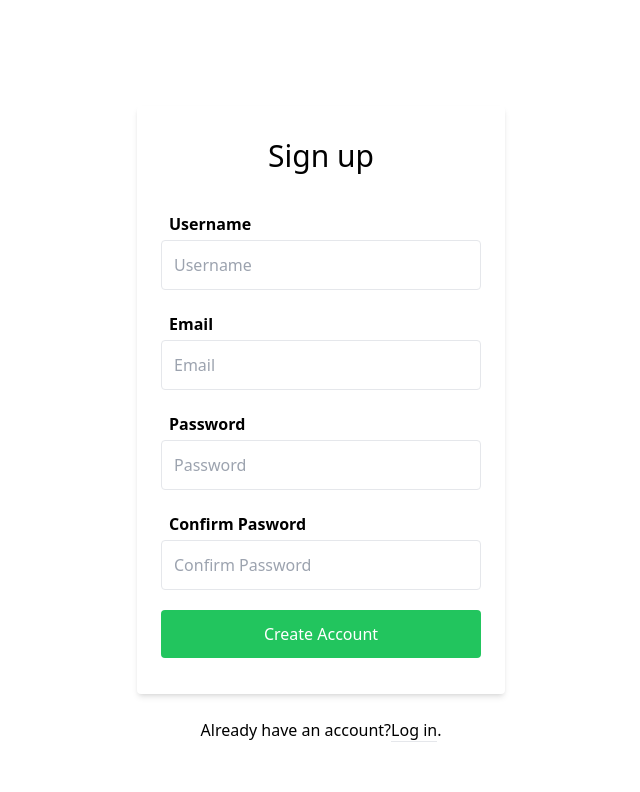
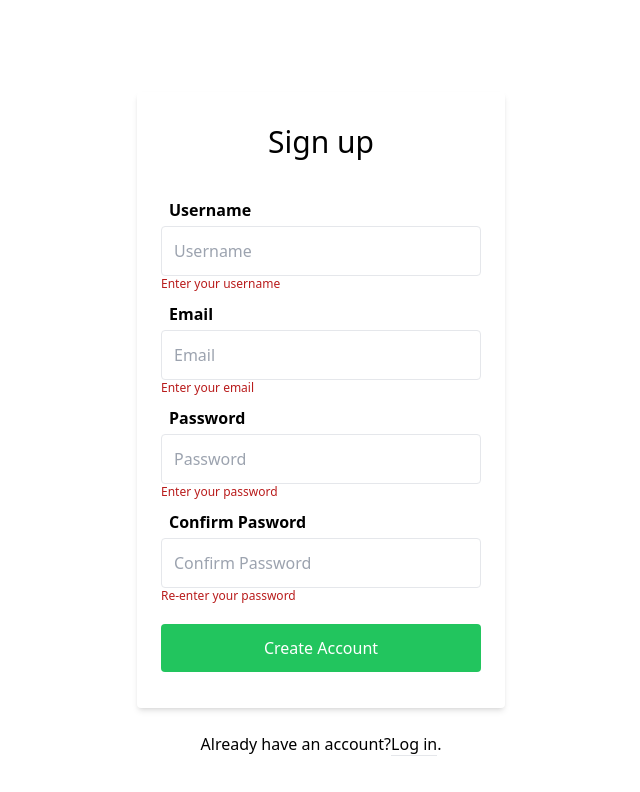
Before and after one commit to stevartz/e-commerce, a Next.js app in the folder customer-portal/: page /signup in a window 1280 px wide. Shown: the top 792 px of the page, without its empty margins (319-959 px from the left). Built offline with nearby package versions, Linux system fonts and the light colour scheme.

Commit message:
feat(customer-portal): add basic validation to input signup page

```diff
--- a/customer-portal/src/pages/signup/index.tsx
+++ b/customer-portal/src/pages/signup/index.tsx
@@ -56,23 +56,29 @@ const SignUp: NextPage = () => {
         <div className="container max-w-sm mx-auto flex-1 flex flex-col items-center justify-center px-2">
           <div className="bg-white px-6 py-8 rounded shadow-md text-black w-full">
             <h1 className="mb-8 text-3xl text-center">Sign up</h1>
-
+            {/* Username  */}
+            <div className="flex flex-col">
               <label
                 htmlFor="username"
-              className=" block font-bold text-s w-full placeholder-gray-gray4 px-2 pb-1  pt-1.5"
+                className=" peer block font-bold text-s w-full placeholder-gray-gray4 px-2 pb-1  pt-1.5"
               >
                 {labels[0]}
               </label>
               <input
                 id="username"
                 type="text"
-              className="b border border-grey-light w-full p-3 rounded mb-4"
+                required
+                className="peer first-letter:block border border-grey-light w-full p-3 rounded"
                 name="username"
                 placeholder="Username"
                 onChange={onChangeUsername}
-              value={username}
+                // value={username}
               />
-
+              <p className="invisible peer-invalid:visible  text-xs text-red-700 mb-1 mt-0">
+                Enter your username
+              </p>
+            </div>
+            <div>
               <label
                 htmlFor="email"
                 className=" block font-bold text-s w-full placeholder-gray-gray4 px-2 pb-1 pt-1.5"
@@ -81,13 +87,19 @@ const SignUp: NextPage = () => {
               </label>
               <input
                 id="email"
-              type="text"
-              className="block border border-grey-light w-full p-3 rounded mb-4"
+                type="email"
+                required
+                className="peer selection:block border border-grey-light w-full p-3 rounded"
                 name="email"
                 placeholder="Email"
                 onChange={onChangeEmail}
                 value={email}
               />
+              <p className="invisible peer-invalid:visible  text-xs text-red-700  mb-1 mt-0">
+                Enter your email
+              </p>
+            </div>
+            <div>
               <label
                 htmlFor="password"
                 className=" block font-bold text-s w-full placeholder-gray-gray4 px-2 pb-1 pt-1.5"
@@ -97,12 +109,18 @@ const SignUp: NextPage = () => {
               <input
                 id="password"
                 type="password"
-              className="block border border-grey-light w-full p-3 rounded mb-4"
+                required
+                className="peer block border border-grey-light w-full p-3 rounded"
                 name="password"
                 placeholder="Password"
                 onChange={onChangePassword}
                 value={password}
               />
+              <p className="invisible peer-invalid:visible  text-xs text-red-700  mb-1 mt-0">
+                Enter your password
+              </p>
+            </div>
+            <div>
               <label
                 htmlFor="confirm-password"
                 className=" block font-bold text-s w-full placeholder-gray-gray4 px-2 pb-1 pt-1.5"
@@ -112,13 +130,17 @@ const SignUp: NextPage = () => {
               <input
                 id="confirm-password"
                 type="password"
-              className="block border border-grey-light w-full p-3 rounded mb-4"
+                className="peer block border border-grey-light w-full p-3 rounded"
                 name="confirm_password"
                 placeholder="Confirm Password"
                 onChange={onChangeConfirmPassword}
                 value={confirmPassword}
+                required
               />
-
+              <p className="invisible peer-invalid:visible  text-xs text-red-700  mb-4 mt-0">
+                Re-enter your password
+              </p>
+            </div>
             <button
               type="submit"
               className="w-full text-center py-3 rounded bg-green-500 text-white hover:bg-green-dark focus:outline-none my-1"
```
Lines whose indentation alone changed are shown as unchanged.
